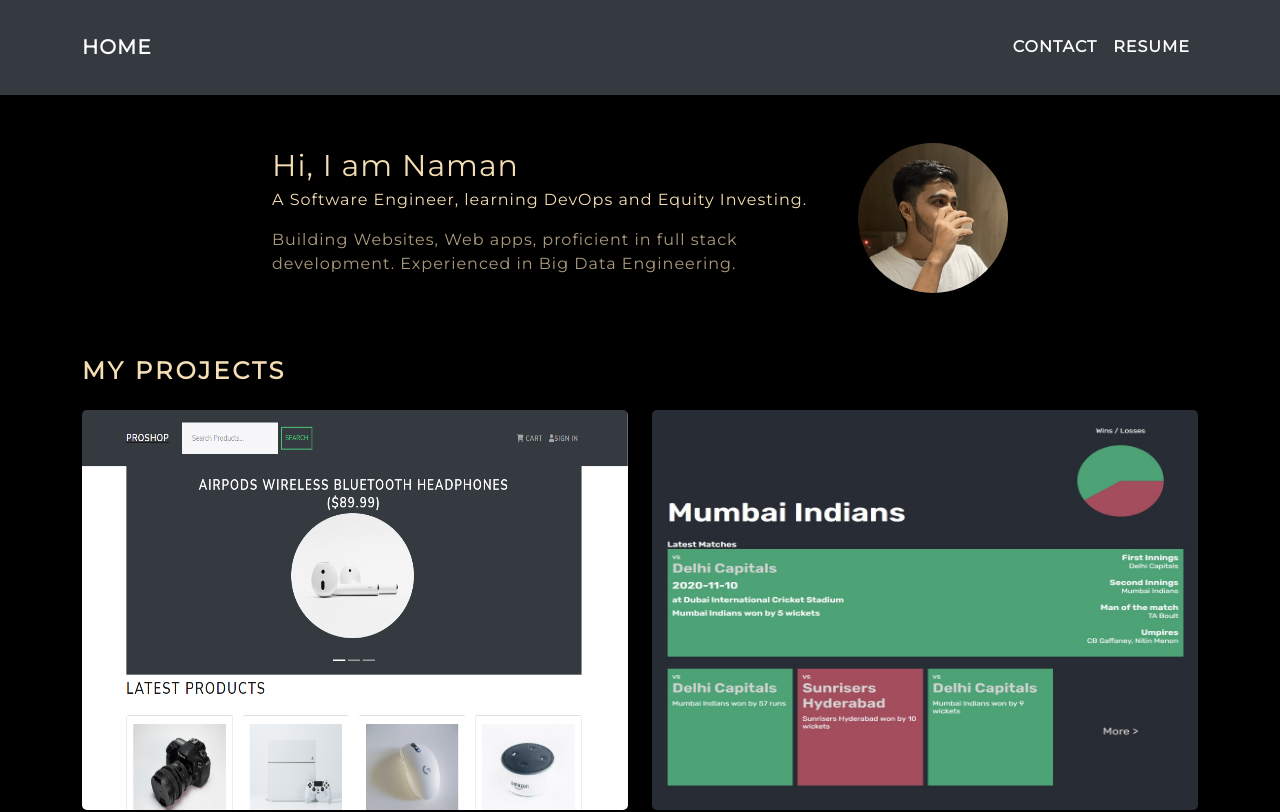
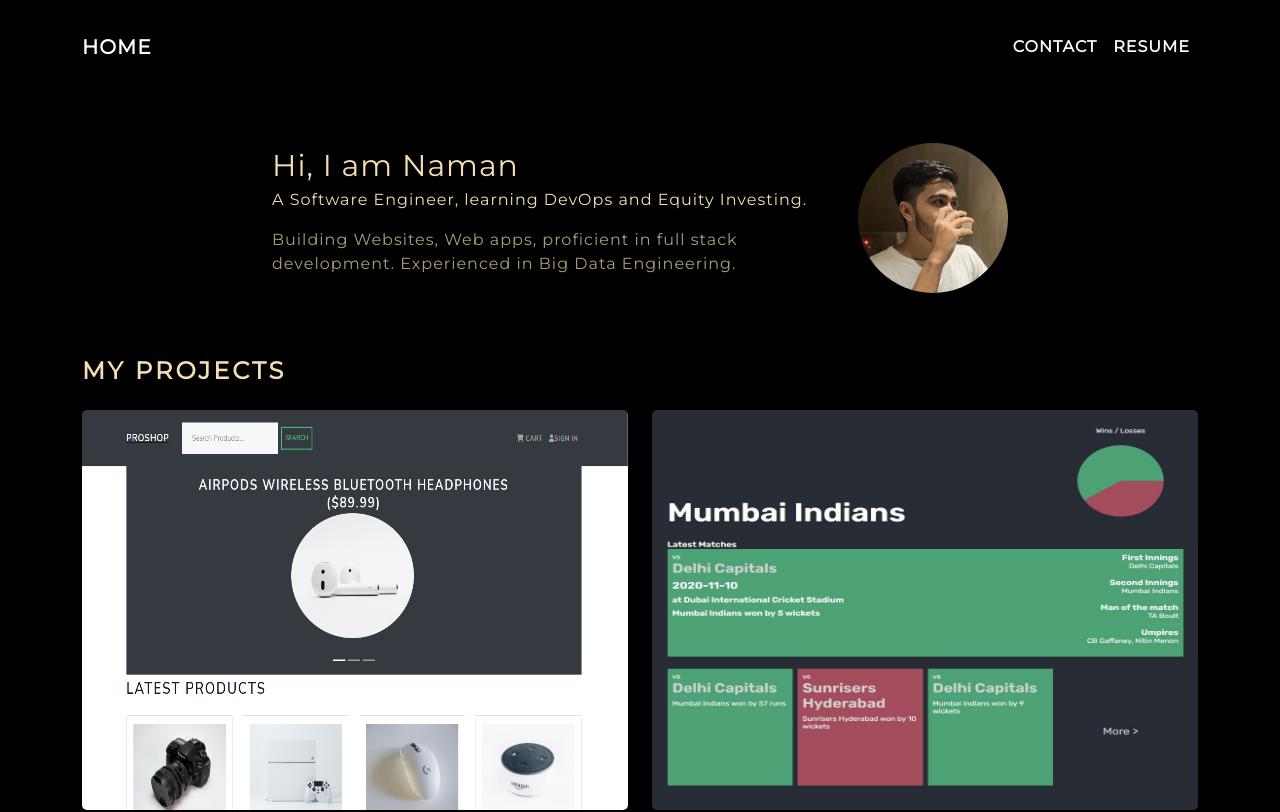
Before and after one commit to naman-ajmera/Portfolio, a React (Create React App) app: page / in a window 1280 px wide. Shown: the top 812 px of the page. Built offline with nearby package versions, Linux system fonts and the light colour scheme.

Commit message:
remove dark from navbar

```diff
--- a/src/components/Header.tsx
+++ b/src/components/Header.tsx
@@ -3,7 +3,7 @@
 
 function Header() {
   return (
-    <Navbar className='nav' variant='dark' bg='dark' collapseOnSelect expand='lg'>
+    <Navbar className='nav' variant='dark' collapseOnSelect expand='lg'>
       <Container>
         <Navbar.Brand href='/'>Home</Navbar.Brand>
         <Navbar.Toggle aria-controls="responsive-navbar-nav" />
```
